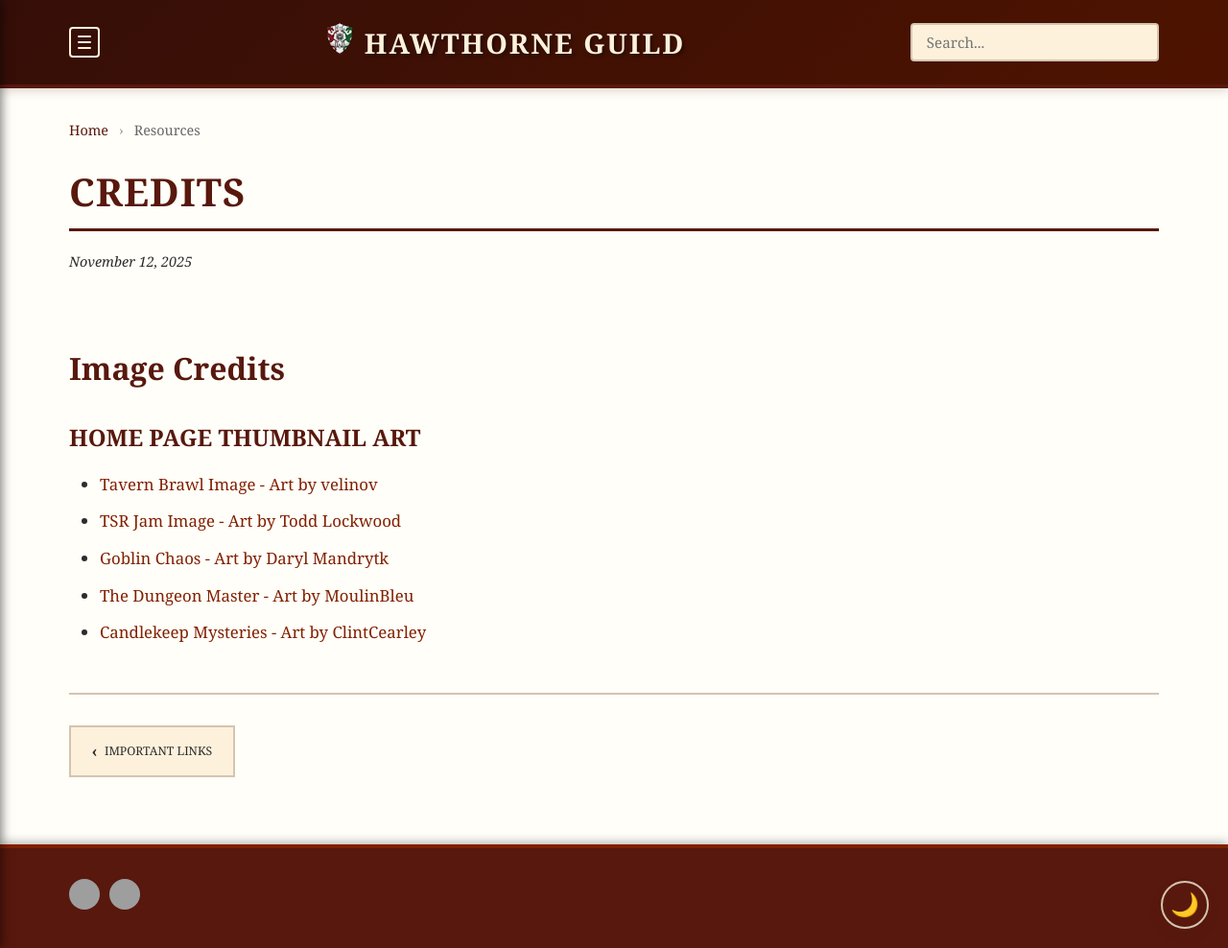
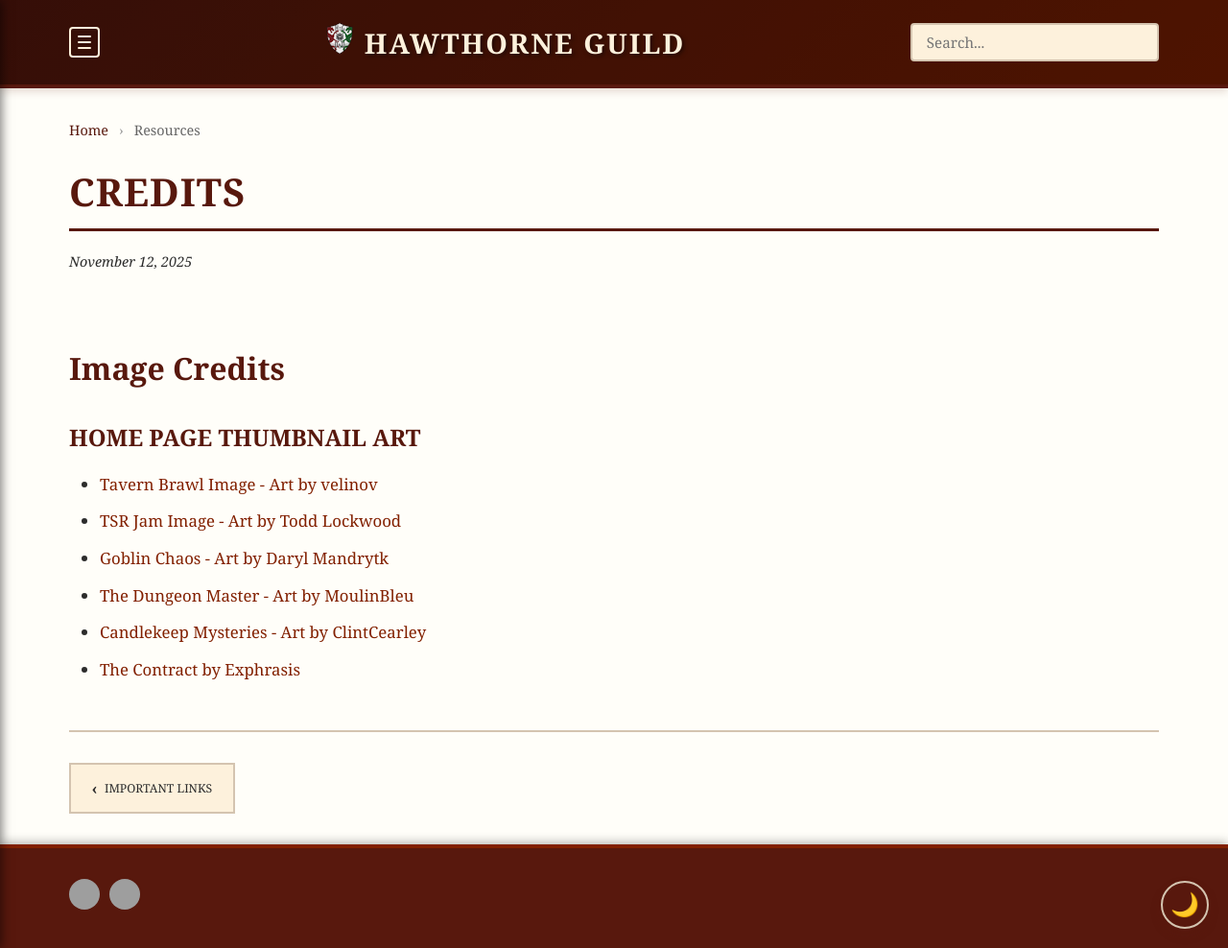
Before and after one commit to coconutswallow/Guides, a Jekyll site: the page built from _resources/credits.md, in a window 1280 px wide and 988 px high. Shown: the whole window at 96% size. Built offline with Jekyll 4.4.1, drawn with Linux system fonts in a browser that asks for light colours; comment, search, counter and statistics services are not loaded; grey boxes are pictures that could not be loaded.

Commit message:
Update credits.md

```diff
--- a/_resources/credits.md
+++ b/_resources/credits.md
@@ -13,3 +13,4 @@
 - [Goblin Chaos - Art by Daryl Mandrytk](https://www.artstation.com/artwork/qAYBN)
 - [The Dungeon Master - Art by MoulinBleu](https://www.deviantart.com/moulinbleu/art/the-Dungeon-Master-365881616)
 - [Candlekeep Mysteries - Art by ClintCearley](https://www.deviantart.com/clintcearley/art/Candlekeep-Mysteries-Dungeons-and-Dragons-928409928)
+- [The Contract by Exphrasis](https://www.deviantart.com/exphrasis/art/The-Contract-624868109)
```
